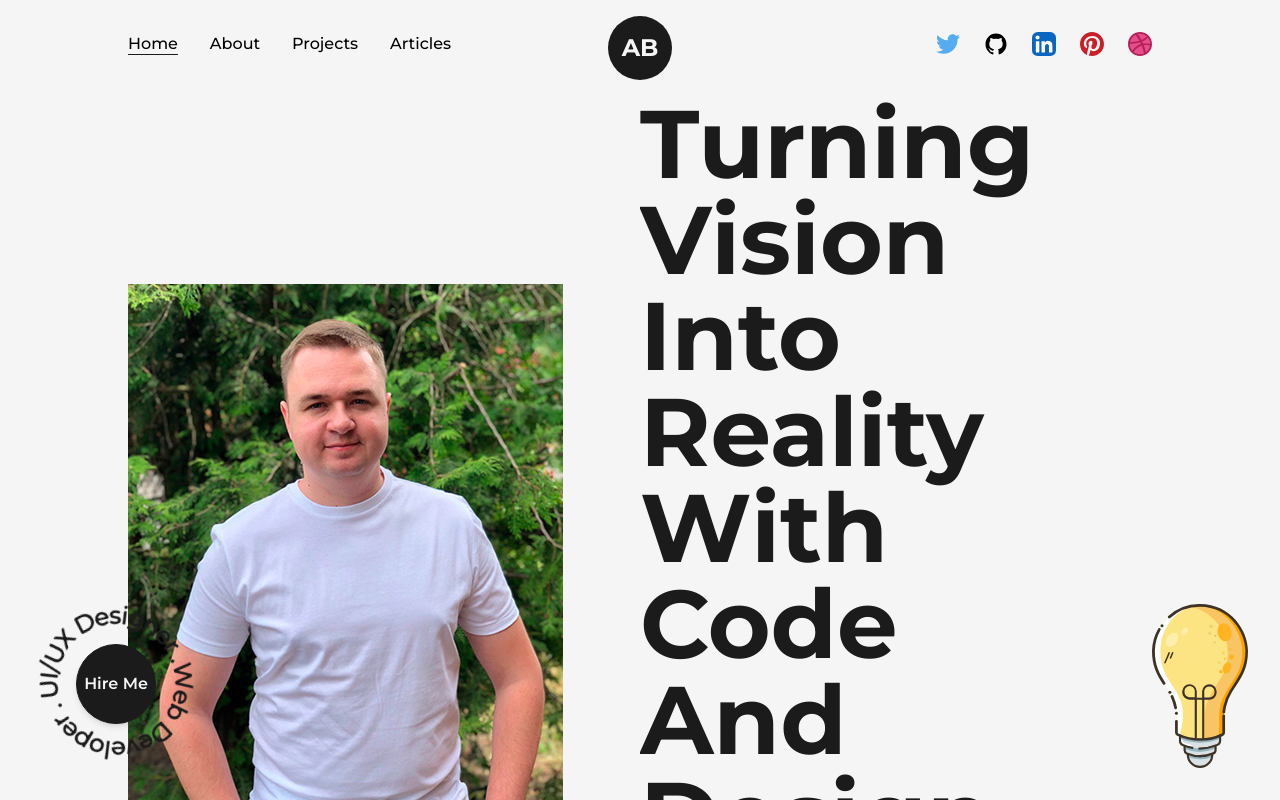
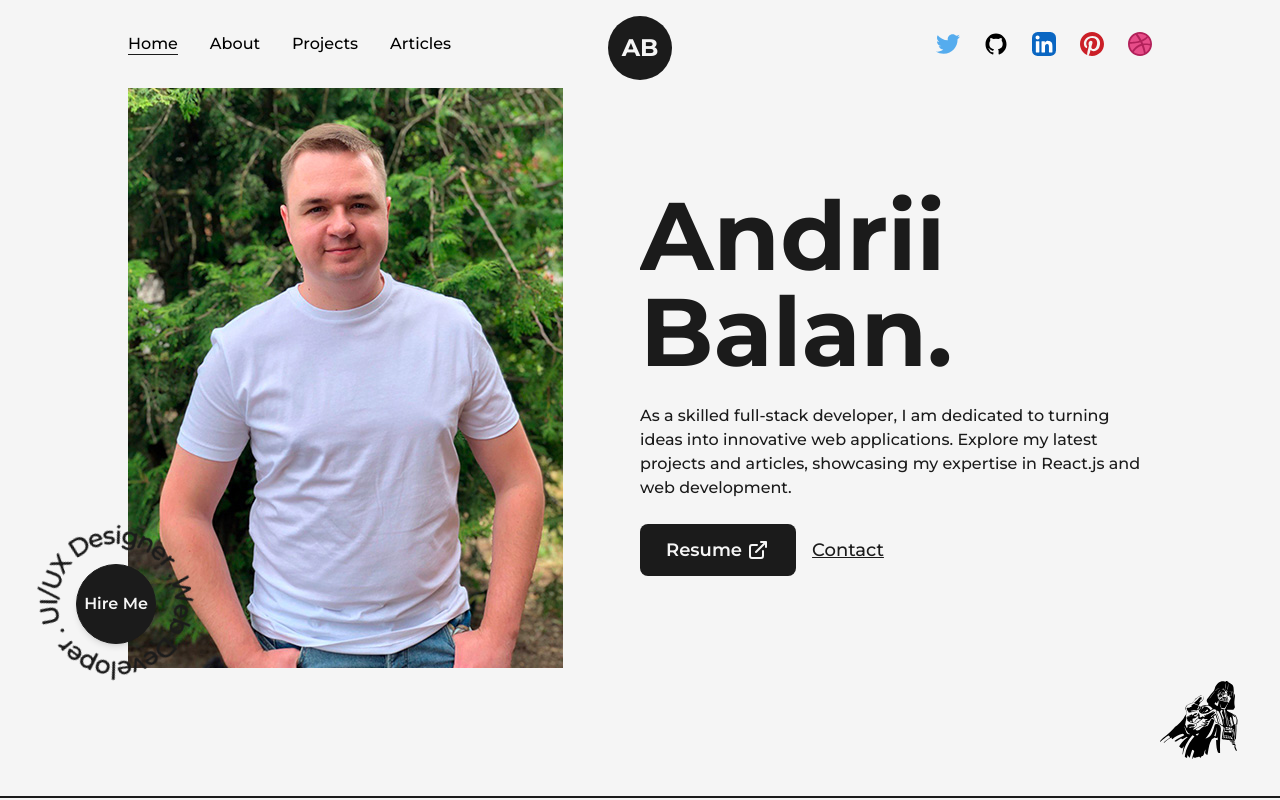
Before and after one commit to AndreyBalan/new-portfolio, a Next.js app: page / in a window 1280 px wide. Shown: the top 800 px of the page. Built offline with nearby package versions, Linux system fonts and the light colour scheme.

Commit message:
fix: main page fix

```diff
--- a/src/components/HireMe.js
+++ b/src/components/HireMe.js
@@ -4,7 +4,7 @@ import Link from 'next/link'
 
 const HireMe = () => {
   return (
-    <div className='fixed left-4 bottom-4 flex items-center justify-center overflow-hidden'>
+    <div className='fixed left-4 bottom-24 flex items-center justify-center overflow-hidden'>
         <div className='w-45 h-auto flex items-center justify-center relative '>
             <CircularText className={"fill-dark animate-spin-slow"} />
             <Link href="mailto:balan.andrey.93@gmail.com" className='flex items-center justify-center absolute bg-dark text-light
--- a/src/pages/index.js
+++ b/src/pages/index.js
@@ -6,7 +6,7 @@ import AnimatedText from '@/components/AnimatedText'
 import Link from 'next/link'
 import { LinkArrow } from '@/components/Icons'
 import HireMe from '@/components/HireMe'
-import lightBulb from '../../public/images/svgs/miscellaneous_icons_1.svg'
+import vader from '../../public/images/svgs/vader.svg'
 
 export default function Home() {
   return (
@@ -15,14 +15,14 @@ export default function Home() {
         <title>Create Next App</title>
         <meta name="description" content="Generated by create next app" />
       </Head>
-      <main className='flex items-center text-dark w-full min-h-screen'>
+      <main className='flex items-center text-dark w-full max-h-screen'>
            <Layout className='pt-0'>
               <div className='flex items-center justify-between w-full'>
                 <div className='w-1/2'>
                   <Image src={profilePic} alt="Andrii Balan" className='h-auto' />
                 </div>
                 <div className='w-1/2 flex flex-col items-center self-center'>
-                  <AnimatedText text="Turning Vision Into Reality With Code And Design." className='text-6xl text-left' />
+                  <AnimatedText text="Andrii Balan." className='text-6xl text-left' />
                   <p className='my-4 text-base font-medium'>
                     As a skilled full-stack developer, I am dedicated to turning ideas into innovative web applications.
                     Explore my latest projects and articles, showcasing my expertise in React.js and web development.
@@ -44,7 +44,7 @@ export default function Home() {
 
           <HireMe />
           <div className='absolute right-8 bottom-8 inline-block w-24'>
-            <Image src={lightBulb} alt="Vader" className='w-full h-auto'/>
+            <Image src={vader} alt="Vader" className='w-full h-auto'/>
           </div>
       </main>
     </>
```
Also changed, not shown: public/images/svgs/vader.svg (added).
